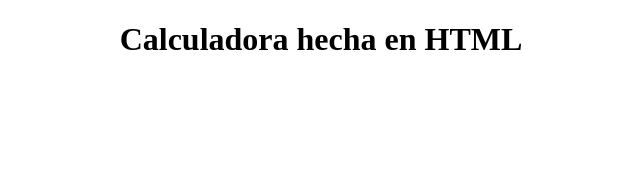
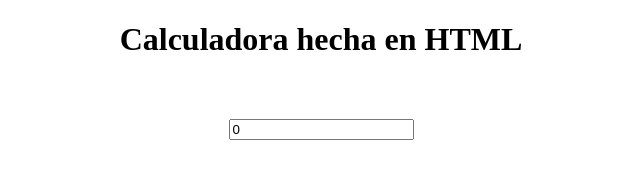
Before and after one commit to Marlen-EscLi/dise-o-de-calculadora, a plain HTML site: page index.html in a window 1280 px wide. Shown: the whole page, without its empty margins (319-959 px from the left). Drawn offline with Linux system fonts and the light colour scheme.

Commit message:
se crearon los inputs de los numeros

```diff
--- a/index.html
+++ b/index.html
@@ -9,6 +9,15 @@
     <center>
         <h1>Calculadora hecha en HTML</h1>
         <br><br>
+    <table class="tabla">
+        <thead>
+            <tr>
+               <th>
+                   <input class="resultado" type="text" name="resultado" ide="resultado" value="0">
+               </th>
+            </tr>
+        </thead>
+    </table>
 
 
     </center>
```
